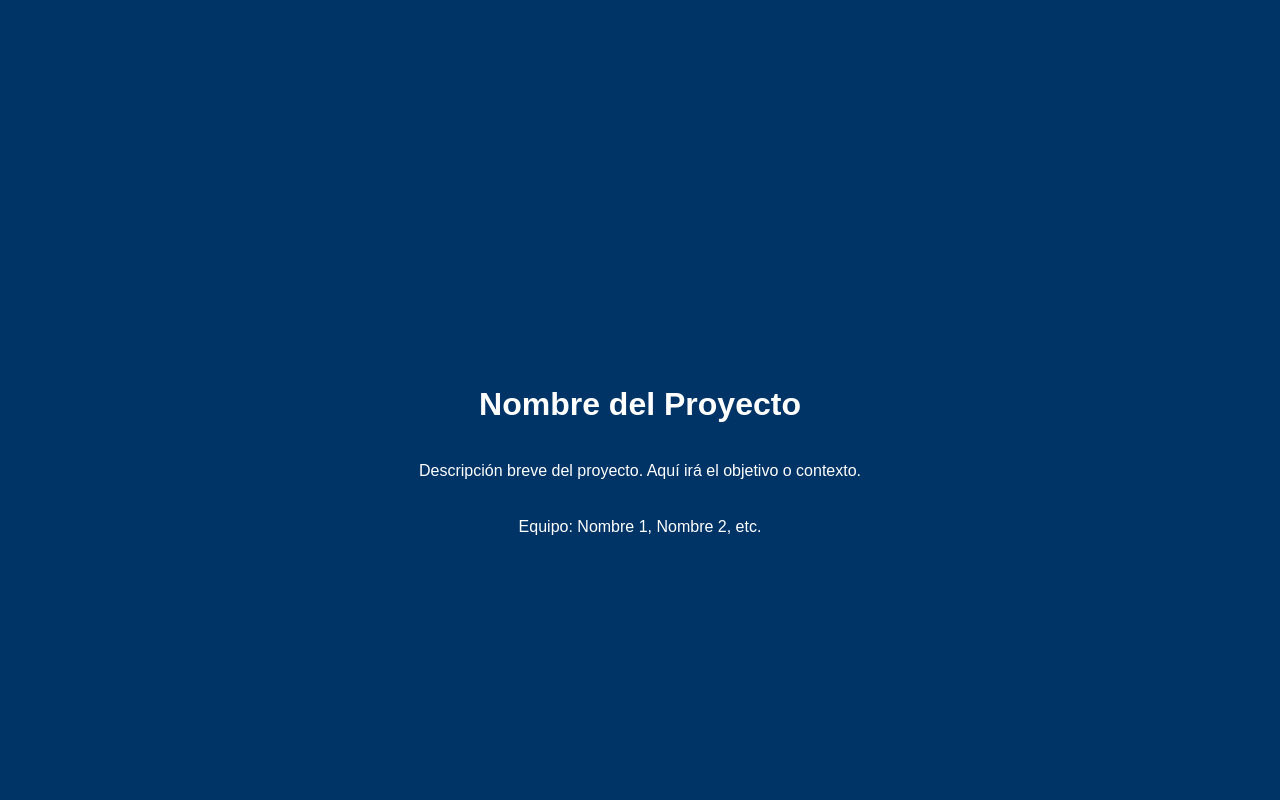
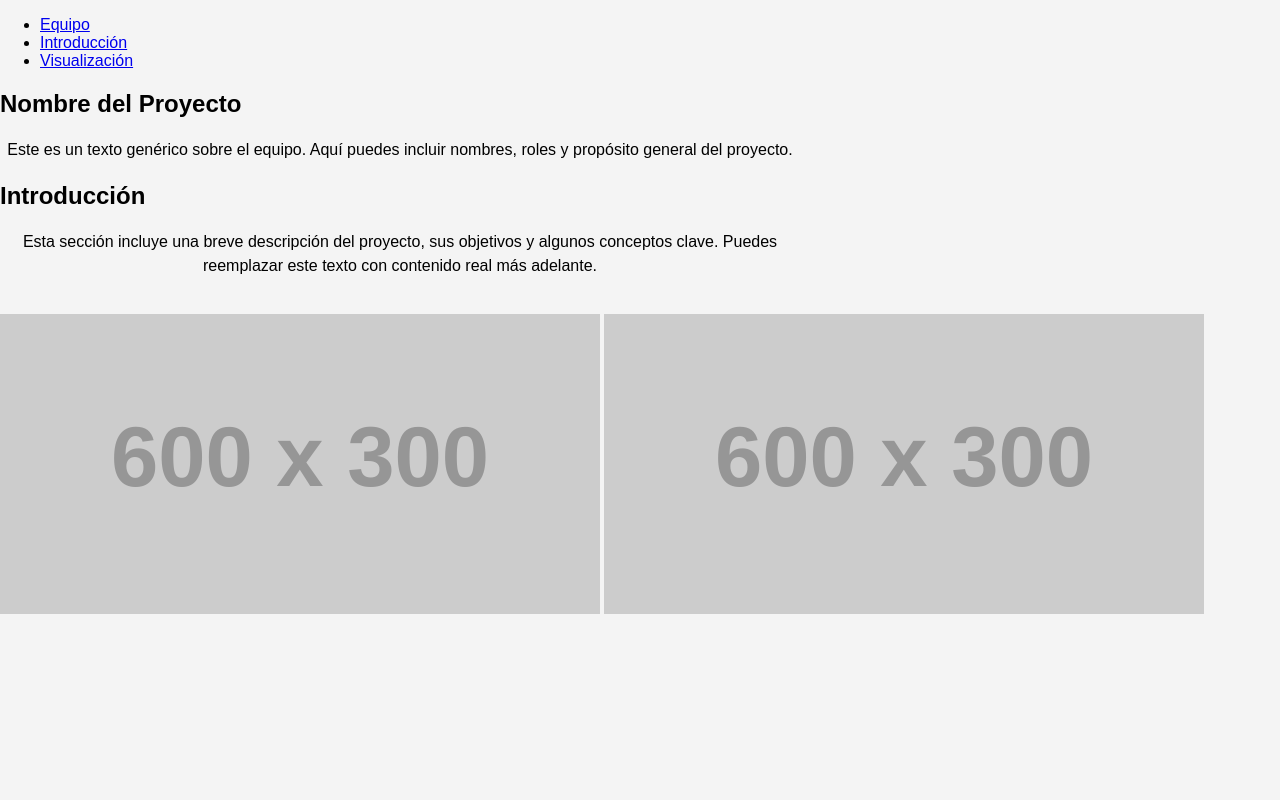
Before and after one commit to andresfuse/ABM_FoodInsecurity, a plain HTML site: page index.html in a window 1280 px wide. Shown: the top 800 px of the page. Drawn offline with nearby package versions, Linux system fonts and the light colour scheme; placeholder pictures from the web are drawn by us.

Commit message:
Update index.html

```diff
--- a/index.html
+++ b/index.html
@@ -1,29 +1,44 @@
 <!DOCTYPE html>
 <html lang="es">
 <head>
-  <meta charset="UTF-8">
-  <title>Proyecto de Visualización</title>
-  <meta name="viewport" content="width=device-width, initial-scale=1.0">
-  <link rel="stylesheet" href="style.css">
+  <meta charset="UTF-8" />
+  <meta name="viewport" content="width=device-width, initial-scale=1.0"/>
+  <title>Visualización Interactiva</title>
+  <link rel="stylesheet" href="style.css" />
+  <script src="https://d3js.org/d3.v7.min.js"></script>
 </head>
 <body>
+  <header>
+    <nav>
+      <ul>
+        <li><a href="#equipo">Equipo</a></li>
+        <li><a href="#introduccion">Introducción</a></li>
+        <li><a href="#visualizacion">Visualización</a></li>
+      </ul>
+    </nav>
+  </header>
 
-  <div class="section" id="section-1">
+  <section id="equipo">
     <h1>Nombre del Proyecto</h1>
-    <p>Descripción breve del proyecto. Aquí irá el objetivo o contexto.</p>
-    <p>Equipo: Nombre 1, Nombre 2, etc.</p>
-  </div>
+    <p>Este es un texto genérico sobre el equipo. Aquí puedes incluir nombres, roles y propósito general del proyecto.</p>
+  </section>
 
-  <div class="section" id="section-2">
+  <section id="introduccion">
     <h2>Introducción</h2>
-    <p>Aquí irá una descripción más extensa del contexto o del proyecto.</p>
-    <img src="https://via.placeholder.com/600x300" alt="Imagen de ejemplo">
-  </div>
+    <p>Esta sección incluye una breve descripción del proyecto, sus objetivos y algunos conceptos clave. Puedes reemplazar este texto con contenido real más adelante.</p>
+    <img src="https://via.placeholder.com/600x300" alt="Imagen de ejemplo" />
+    <img src="https://via.placeholder.com/600x300" alt="Otra imagen de ejemplo" />
+  </section>
 
-  <div class="section" id="section-3">
-    <h2>Visualizaciones</h2>
-    <p>Las gráficas aparecerán aquí más adelante.</p>
-  </div>
+  <section id="visualizacion">
+    <div id="container">
+      <div id="map"></div>
+      <div id="gauges">
+        <div id="gauge1" class="gauge"></div>
+        <div id="gauge2" class="gauge"></div>
+      </div>
+    </div>
+  </section>
 
   <script src="script.js"></script>
 </body>
```
